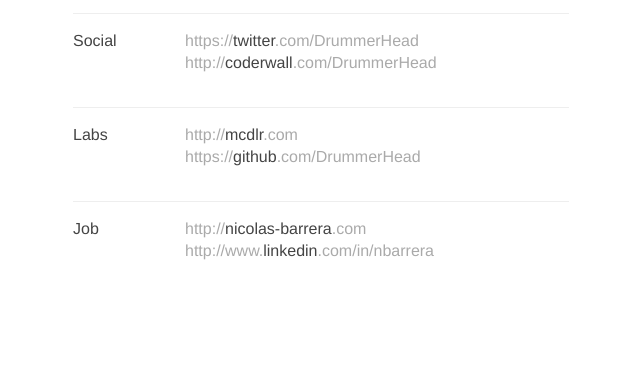
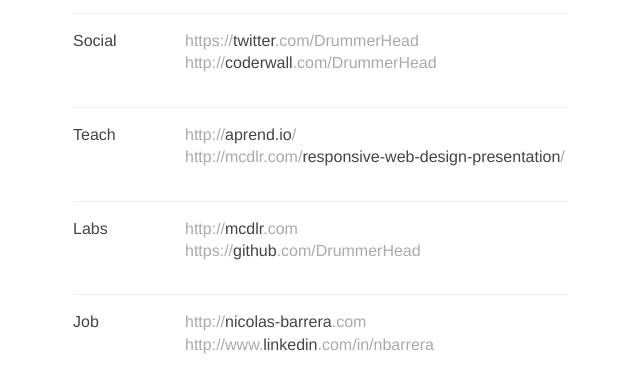
Before and after one commit to DrummerHead/drummerhead.com, a plain HTML site: page index.html in a window 1280 px wide. Shown: the part 388-780 px from the top of the page, without its empty margins (319-959 px from the left). Drawn offline with Linux system fonts and the light colour scheme.

Commit message:
Add teach area

```diff
--- a/index.html
+++ b/index.html
@@ -1,23 +1,14 @@
 <!doctype html>
 <html>
 <head>
-
 <title>DrummerHead</title>
-
 <meta charset='utf-8'>
 <meta name='description' content='DrummerHead &#183; Carbon based creator lifeform'>
 <meta name='author' content='DrummerHead'>
 <meta name='viewport' content='width=device-width, initial-scale=1, maximum-scale=1'>
-
 <link rel='stylesheet' href='css/stijl.css'>
-
 </head>
-
-
 <body id='drummerhead'>
-
-
-
 
 
 
@@ -50,6 +41,16 @@
     </dd>
   </dl>
 
+  <dl id='teach'>
+    <dt>Teach</dt>
+    <dd>
+      <a href='http://aprend.io/' class='url' rel='me external'>http://<em>aprend.io</em>/</a>
+    </dd>
+    <dd>
+      <a href='http://mcdlr.com/responsive-web-design-presentation/' class='url' rel='me external'>http://mcdlr.com/<em>responsive-web-design-presentation</em>/</a>
+    </dd>
+  </dl>
+
   <dl id='labs'>
     <dt>Labs</dt>
     <dd>
@@ -73,28 +74,6 @@
 </div>
 
 
-<!--
-Hello lurker! Here you have more links that didn't make the cut:
-
-http://stackoverflow.com/users/1146276/DrummerHead
-http://news.ycombinator.com/user?id=DrummerHead
-http://www.reddit.com/user/DrummerHead/
-http://drummerhead.imgur.com/
-https://alpha.app.net/DrummerHead
-https://plus.google.com/109081889815236856910
-http://www.facebook.com/DrummerHead
-http://steamcommunity.com/id/DrummerHead/
-http://www.youtube.com/user/psyDrummerHead
-http://www.couchsurfing.org/people/DrummerHead
-http://www.stumbleupon.com/stumbler/DrummerHead
-http://drummerhead.newgrounds.com/
-http://soundcloud.com/DrummerHead
-http://en.gravatar.com/DrummerHead
-http://torrentz.eu/users/DrummerHead
-http://drummerhead.tumblr.com/
--->
-
-
 <script>
 var _gaq=[['_setAccount','UA-1030009-8'],['_trackPageview']];
 (function(d,t){var g=d.createElement(t),s=d.getElementsByTagName(t)[0];
@@ -105,8 +84,5 @@
 
 
 
-
-
-
 </body>
 </html>
```
